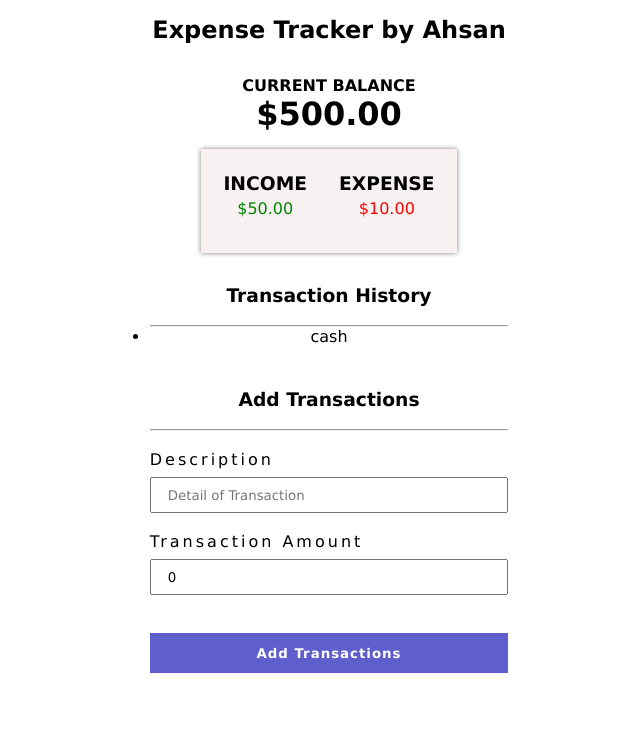
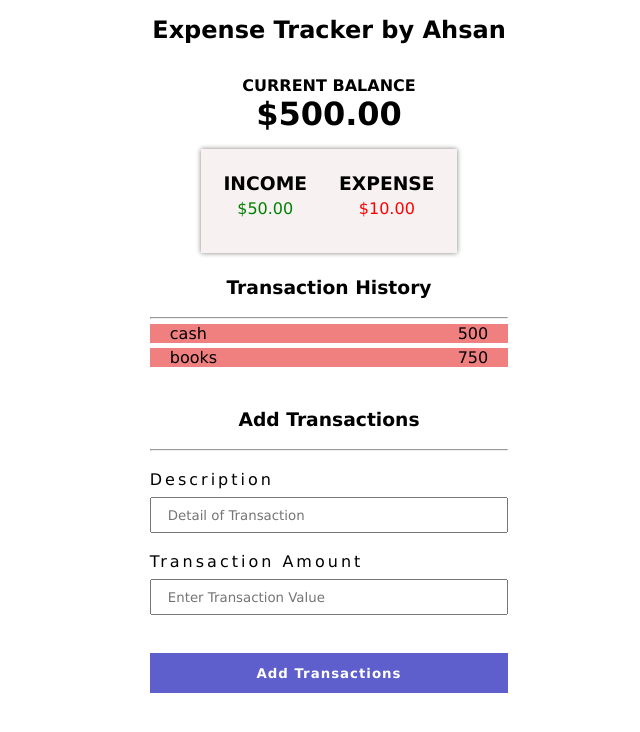
Before and after one commit to ZeeshanKhan2000/Expense-Tracker-App, a React (Create React App) app: page / in a window 1280 px wide. Shown: the top 732 px of the page, without its empty margins (311-951 px from the left). Built offline with nearby package versions, Linux system fonts and the light colour scheme.

Commit message:
updated files

```diff
--- a/src/Components/AddTransactions.js
+++ b/src/Components/AddTransactions.js
@@ -3,7 +3,7 @@ import React, { useState } from 'react'
 const AddTransactions = () => {
 
 const [text,setText] = useState('');
-const [amount,setAmount] = useState(0);
+const [amount,setAmount] = useState();
 
     return (
 
--- a/src/Components/TransactionHistory.js
+++ b/src/Components/TransactionHistory.js
@@ -3,10 +3,17 @@ import React from 'react'
 const TransactionHistory = () => {
     return (
         <div className="Transition-History">
-            <h3>Transaction History</h3> <br />
-            <hr />
+            <h3>Transaction History</h3> <br /><hr />
             <ul>
-                <li>cash</li>
+                <li>
+                    <span>cash</span>
+                    <span>500</span>
+                </li>
+
+                <li>
+                    <span>books</span>
+                    <span>750</span>
+                </li>
             </ul>
         </div>
     )
--- a/src/Sass/_Add-Transaction.scss
+++ b/src/Sass/_Add-Transaction.scss
@@ -2,7 +2,7 @@
 .Add-Transitions{
     text-align: center;
     width: 28%;
-    margin: auto;
+    margin: 20px auto;
     height: 13vh;
     padding: 2rem 0;
 
--- a/src/Sass/_Transition-History.scss
+++ b/src/Sass/_Transition-History.scss
@@ -3,5 +3,17 @@
     width: 28%;
     margin: auto;
     height: 13vh;
-    padding: 2rem 0;
+    padding: 1.5rem 0;
+
+    &>ul{
+      margin: 0;
+      padding: 0;
+    }
+    &>ul>li{
+      display: flex;
+      justify-content: space-between;
+      margin: 5px 0;
+      padding: 0px 20px;
+      background-color: lightcoral;
+    }
   }
```
Also changed, not shown: src/App.js (+7 -2 lines).
